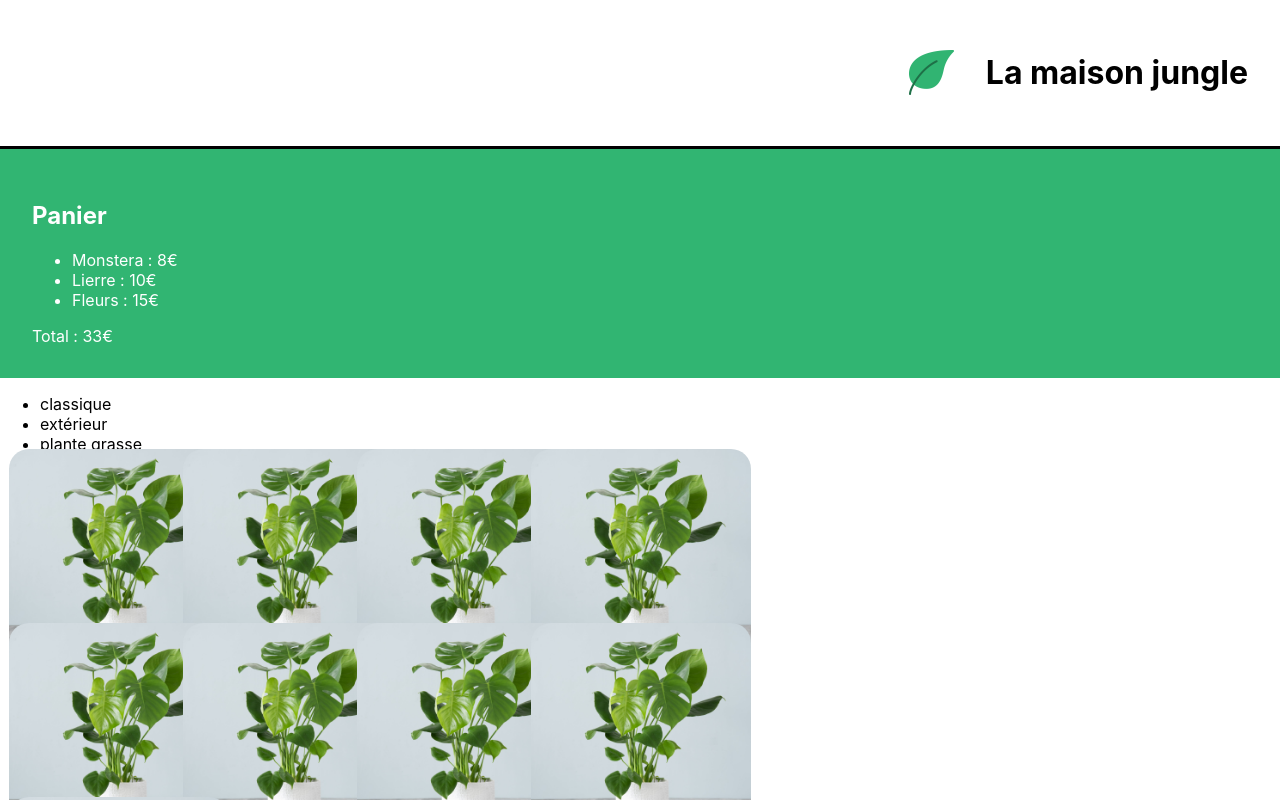
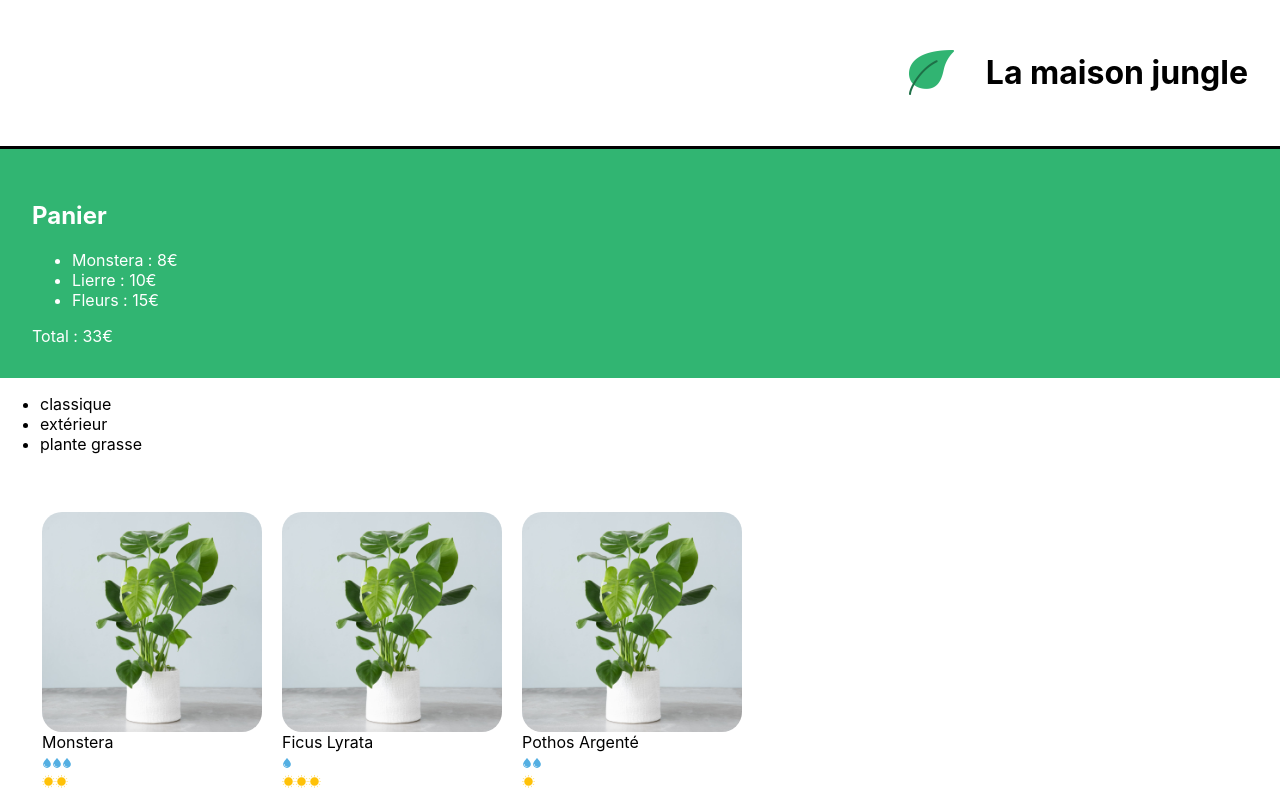
Before and after one commit to ridjy/vente_en_ligne_react, a React (Create React App) app: page / in a window 1280 px wide. Shown: the top 800 px of the page. Built offline with nearby package versions, Linux system fonts and the light colour scheme; the HTML template or start-up script is replaced by a standard one.

Commit message:
css mis à jour

```diff
--- a/src/styles/ShoppingList.css
+++ b/src/styles/ShoppingList.css
@@ -5,26 +5,3 @@
 	flex-wrap: wrap;
 	max-width: 800px;
 }
-
-.lmj-plant-item {
-	border: solid 2px black;
-	border-radius: 10px;
-	height: 150px;
-	width: 150px;
-	margin: 10px;
-	display: flex;
-	align-items: center;
-	justify-content: center;
-	flex-direction: column;
-	position: relative;
-}
-
-.lmj-sales {
-	position: absolute;
-	right: 0px;
-	top: 10px;
-	font-weight: 500;
-	color: white;
-	padding: 5px 10px;
-	background-color: #31b572;
-}
```
